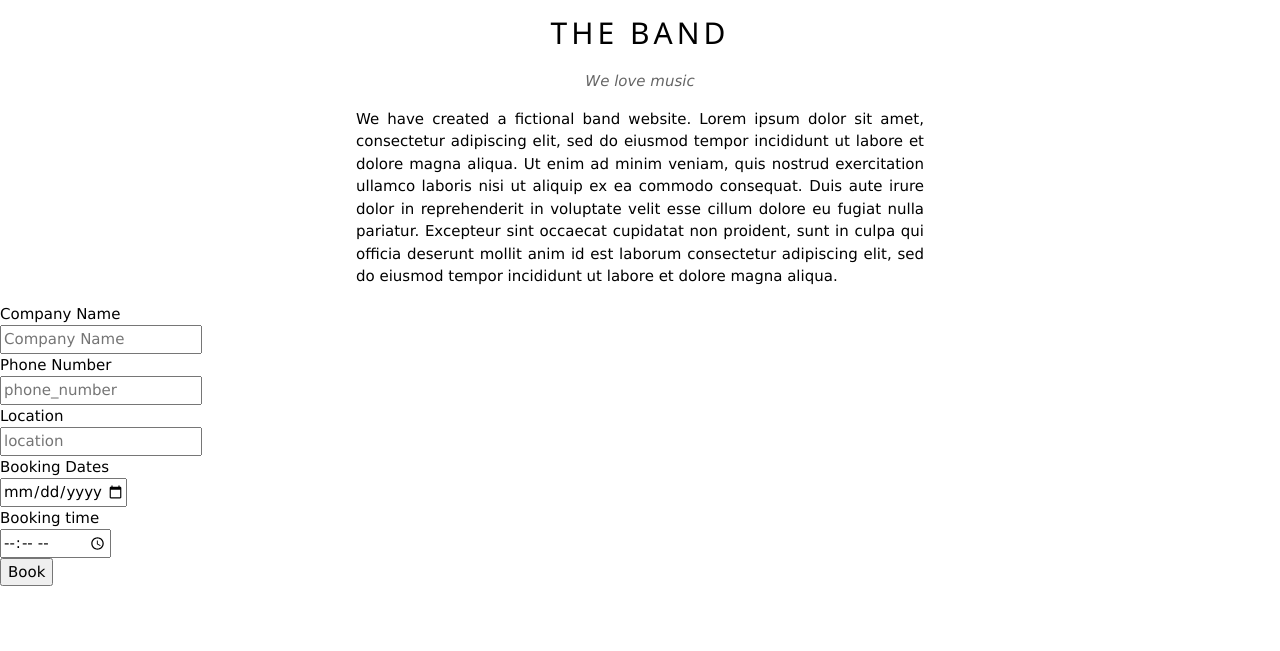
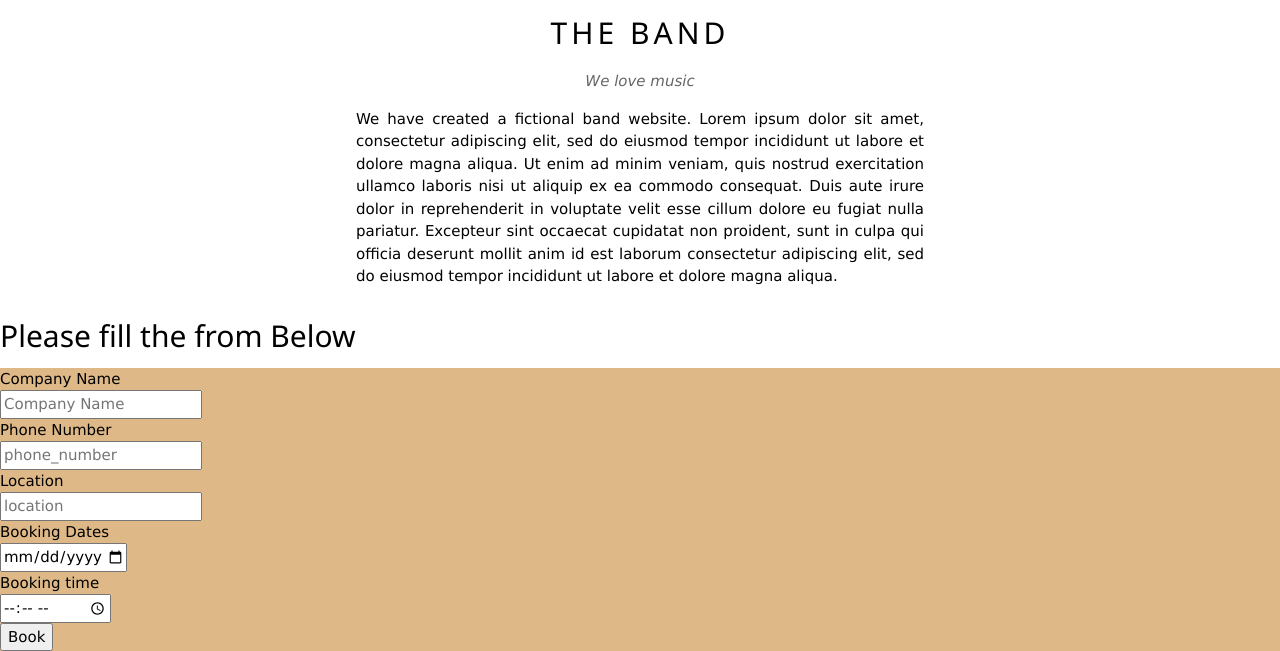
Before and after one commit to sindetisarah/CatOne, a plain HTML site: page index.html in a window 1280 px wide. Shown: the part 1021-1672 px from the top of the page. Before the commit the page ends 1607 px from the top, so only its background shows below. Drawn offline with nearby package versions, Linux system fonts and the light colour scheme; some icons are missing.

Commit message:
method of an object'

```diff
--- /dev/null
+++ b/index.css
@@ -0,0 +1,3 @@
+#contact{
+    background-color:burlywood;
+}
--- a/index.html
+++ b/index.html
@@ -1,5 +1,6 @@
 <!DOCTYPE html>
 <html>
+<link rel="stylesheet" href="index.css">
 <meta charset="UTF-8">
 <meta name="viewport" content="width=device-width, initial-scale=1">
 <link rel="stylesheet" href="/w3css/3/w3.css">
@@ -29,6 +30,7 @@
   <p class="w3-justify">We have created a fictional band website. Lorem ipsum dolor sit amet, consectetur adipiscing elit, sed do eiusmod tempor incididunt ut labore et dolore magna aliqua. Ut enim ad minim veniam, quis nostrud exercitation ullamco laboris nisi ut aliquip ex ea commodo consequat. Duis aute irure dolor in reprehenderit in voluptate velit esse cillum dolore eu fugiat nulla pariatur. Excepteur sint occaecat cupidatat non proident, sunt in culpa qui officia deserunt mollit anim id est laborum consectetur adipiscing elit, sed do eiusmod tempor incididunt ut labore et dolore magna aliqua.</p>
 </section>
 <!-- contact page -->
+<h2>Please fill the from Below</h2>
 <div class id="contact">
 <div class="form-group">
     <label>Company Name</label><br>
--- a/script.js
+++ b/script.js
@@ -34,5 +34,6 @@ function Book(){
   var location = document.getElementById("location").value;
   var date = document.getElementById("date").value;
   var time=document.getElementById("time").value;
+
   alert(`Registered your company${company_name}, and phone number${phone_number}, location${location} booking date${date} and booking time${time}`)
 }
```
